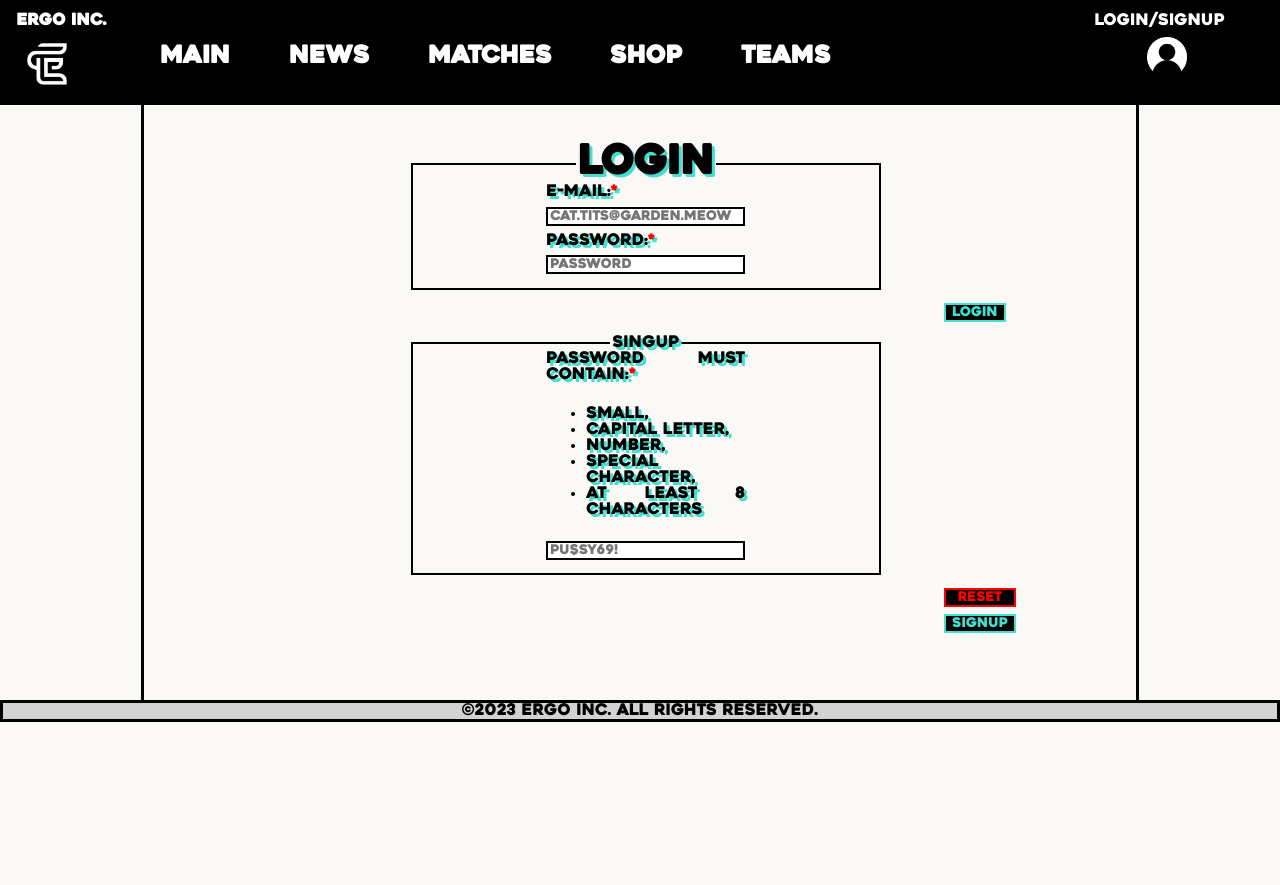
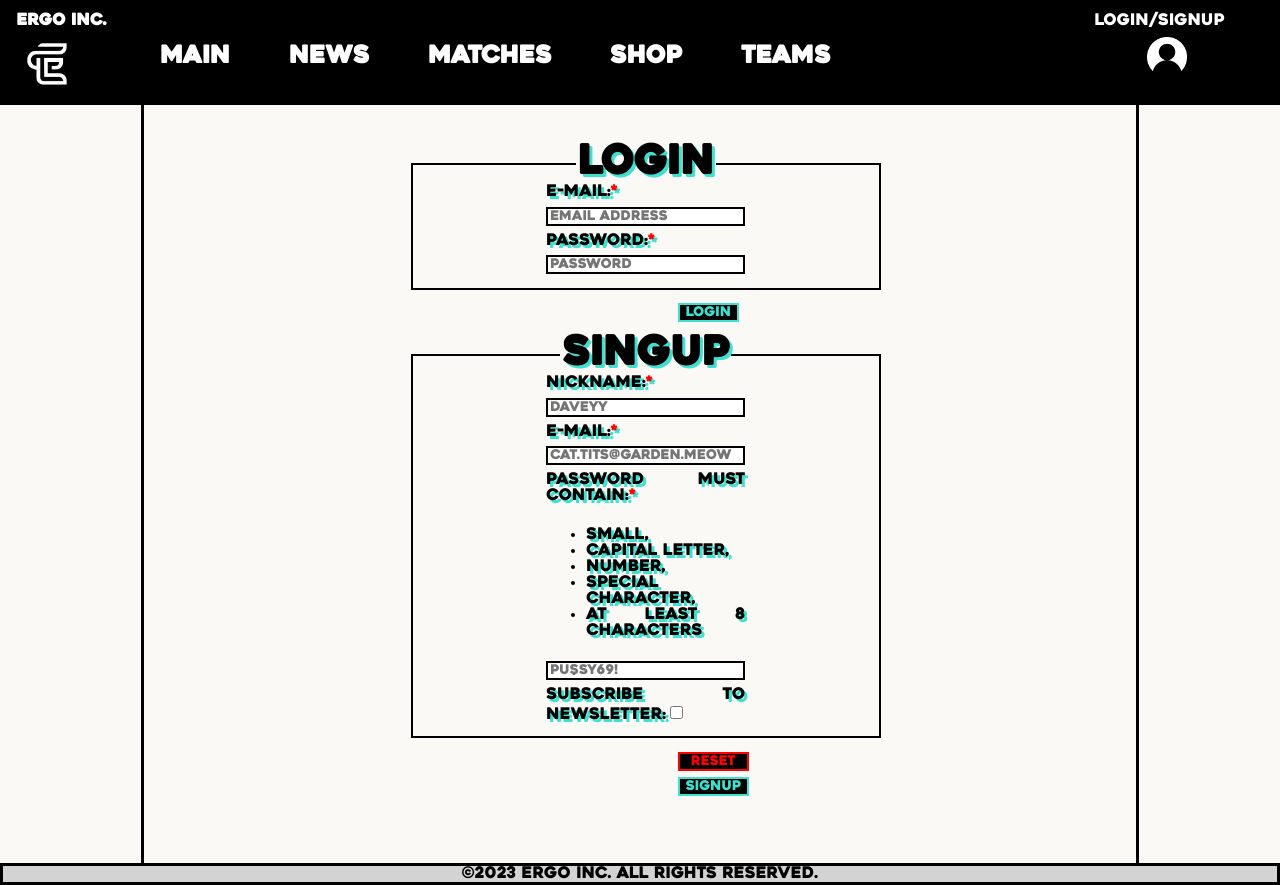
Before and after one commit to Med-i23/webterv_beadando, a PHP site: page /loginregister.html in a window 1280 px wide; the page is wider, and only the part inside the window is pictured. Before the commit the page ends 722 px from the top of that part, so only its background shows below. Run offline with PHP 8.4, Linux system fonts and the light colour scheme.

Commit message:
overflow debugger/login

```diff
--- a/loginregister.html
+++ b/loginregister.html
@@ -31,8 +31,8 @@
         <form>
             <fieldset>
                 <legend><strong>Login</strong></legend>
-                <label for="e-mail" class="required-label">E-mail:</label>
-                <input type="email" name="e-mail" id="e-mail" placeholder="cat.tits@garden.meow" maxlength="40" required>
+                <label for="login-e-mail" class="required-label">E-mail:</label>
+                <input type="email" name="login-e-mail" id="login-e-mail" placeholder="Email address" maxlength="40" required>
                 <label for="login-password" class="required-label">Password:</label>
                 <input type="password" name="login-password" id="login-password" placeholder="password" minlength="8" maxlength="20" autocomplete="on" required>
             </fieldset>
@@ -42,7 +42,11 @@
         </form>
         <form>
             <fieldset>
-                <legend>SingUp</legend>
+                <legend><strong>SingUp</strong></legend>
+                <label for="nickname" class="required-label">Nickname:</label>
+                <input type="text" name="nickname" id="nickname" placeholder="Daveyy" required>
+                <label for="signup-e-mail" class="required-label">E-mail:</label>
+                <input type="email" name="signup-e-mail" id="signup-e-mail" placeholder="cat.tits@garden.meow" maxlength="40" required>
                 <label for="sign-up-password" class="required-label">Password must contain:</label>
                 <ul>
                     <li>small,</li>
@@ -54,7 +58,7 @@
 
                 <input type="password" name="sign-up-password" id="sign-up-password" placeholder="Pu$sy69!" minlength="8" maxlength="20" autocomplete="on" pattern="(?=.*\d)(?=.*[a-z])(?=.*[A-Z])(?=.*?[0-9])(?=.*?[!@#$%^&*+`~'=?\|\]\[\(\)\-<>]).{8,}" required>
 
-
+                <label for="subscribe">Subscribe to newsletter:<input type="checkbox" name="subscribe" id="subscribe"></label>
             </fieldset>
             <div class="buttons">
                 <input type="reset" value="Reset">
--- a/shop.html
+++ b/shop.html
@@ -28,7 +28,8 @@
     <div class="h1imitator">SHOP</div>
 
     <main>
-        <audio controls autoplay loop id="music">
+        <p>You can listen shopping music if you want to:</p>
+        <audio controls loop id="music">
             <source src="sources/Rockin'%20Robin.mp3" type="audio/mp3">
         </audio>
         <script>
--- a/style.css
+++ b/style.css
@@ -2,19 +2,22 @@
     font-family: ErgoDefault;
     src: url("sources/Heavitas.ttf");
 }
-
+:root{
+    --offwhite:#FAF9F6;
+}
 *{
     font-family: ErgoDefault;
+    /*outline: 1px solid #f00 !important;*//*overflow debugger*/
 
 }
 body{
-    background-color: #FAF9F6;
+    background-color: var(--offwhite);
     /*font-family: Arial, Helvetica, sans-serif;
        background-image: url("sources/backgroundtemp.png");
        background-repeat: repeat;*/
 
+}
 
-}
 nav{
     background: black;
     margin:-6pt ;
@@ -220,6 +223,9 @@ fieldset{
 input{
     border: 2pt solid ;
 }
+#subscribe{
+    width: fit-content;
+}
 legend{
     text-align: center;
 }
@@ -237,17 +243,17 @@ strong{
     display: grid;
     grid-gap: 5pt;
     align-content: center;
-    padding: 10pt 500pt;
+    padding: 10pt 300pt;
 
 }
 input[type="submit"]{
     background-color: black;
-   color: turquoise;
+    color: turquoise;
 
 }
 input[type="reset"]{
     background-color: black;
-   color: red;
+    color: red;
 
 }
 #login-signup-pic{
```
